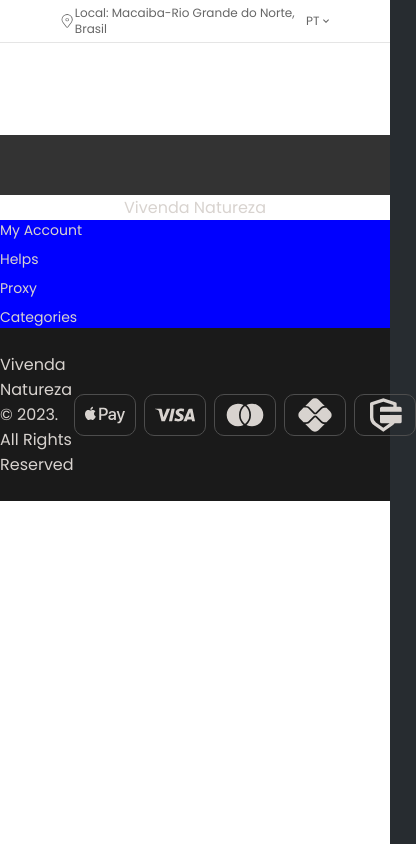
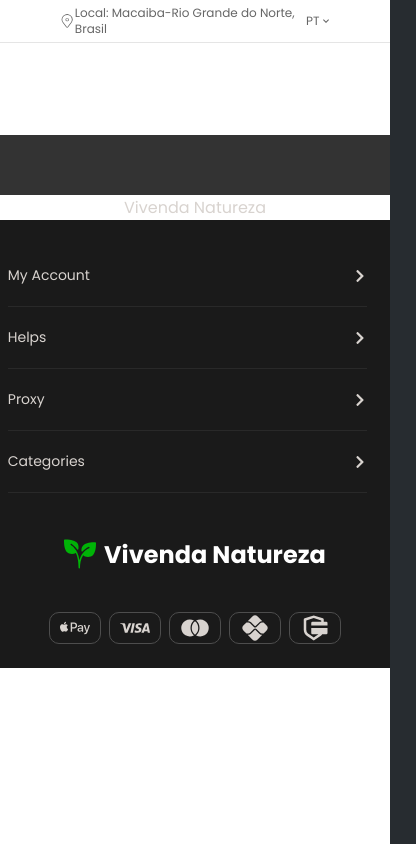
Before and after one commit to AnS-Tech/CORE, a Next.js app: page /homepage in a window 390 px wide. Shown: the whole page, 416 px wide, since content can reach past the window. Built offline with nearby package versions, Linux system fonts and the light colour scheme.

Commit message:
Mobile Main Footer: Menu pronto, falta as opções do menu. Mobile DownFooter: Ajustes de posicionamento quando a tela ficar menor. (@media)

```diff
--- a/src/components/Footer/sections/DownFooter/index.tsx
+++ b/src/components/Footer/sections/DownFooter/index.tsx
@@ -6,11 +6,13 @@ import {
   RiSecurePaymentFill,
 } from "react-icons/ri";
 import { DownFooterStyled, PaymentContainer } from "./styles";
+import { Logo } from "src/components/Logo";
 
 export const DownFooter = () => {
   return (
     <DownFooterStyled>
       <span>Vivenda Natureza © 2023. All Rights Reserved</span>
+      <Logo />
       <PaymentContainer>
         <FaApplePay />
         <RiVisaLine />
--- a/src/components/Footer/sections/DownFooter/styles.ts
+++ b/src/components/Footer/sections/DownFooter/styles.ts
@@ -2,12 +2,31 @@ import { colors } from "src/styles/tokens";
 import styled from "styled-components";
 
 export const DownFooterStyled = styled.div`
-  width: inherit;
-  padding: 24px 2%;
+  width: 96%;
+  max-width: 1320px;
+  padding: 24px 0;
 
   display: flex;
+  flex-flow: wrap;
   justify-content: space-between;
   align-items: center;
+
+  #logo {
+    display: none;
+  }
+
+  @media (max-width: 730px) {
+    justify-content: center;
+    gap: 20px;
+
+    #logo {
+      display: flex;
+    }
+
+    span {
+      display: none;
+    }
+  }
 `;
 
 export const PaymentContainer = styled.div`
@@ -20,4 +39,10 @@ export const PaymentContainer = styled.div`
     border: 1px solid ${colors.grayScale700};
     border-radius: 10px;
   }
+
+  @media (max-width: 500px) {
+    font-size: 30px;
+    flex-wrap: wrap;
+    justify-content: center;
+  }
 `;
--- a/src/components/Footer/sections/MainFooter/content.tsx
+++ b/src/components/Footer/sections/MainFooter/content.tsx
@@ -1,9 +1,9 @@
 import Link from "next/link";
-import { ContentMainFooter, MainContentFooter } from "./styles";
+import { ContentMainFooter, ContentFooter } from "./styles";
 
 export const MainContent = (content) => {
   return (
-    <MainContentFooter key={content.index}>
+    <ContentFooter key={content.index}>
       <h5>{content.title}</h5>
       <ContentMainFooter>
         <Link href="/">{content.link1}</Link>
@@ -17,6 +17,6 @@ export const MainContent = (content) => {
       <ContentMainFooter>
         <Link href="/">{content.link4}</Link>
       </ContentMainFooter>
-    </MainContentFooter>
+    </ContentFooter>
   );
 };
--- a/src/components/Footer/sections/MainFooter/styles.ts
+++ b/src/components/Footer/sections/MainFooter/styles.ts
@@ -1,9 +1,9 @@
 import styled from "styled-components";
 
 export const MainFooterStyled = styled.div`
+  width: 96%;
   max-width: 1320px;
-  width: inherit;
-  padding: 60px 2% 60px 2%;
+  /* padding: 60px 2% 60px 2%; */
 
   display: flex;
   justify-content: space-between;
@@ -11,14 +11,22 @@ export const MainFooterStyled = styled.div`
 
 export const MainContentFooter = styled.div`
   display: flex;
-  flex: 340px;
+  max-width: 340px;
   flex-direction: column;
   justify-content: center;
   align-items: start;
   gap: 16px;
 `;
 
-export const ContentMainFooter = styled.span`
+export const ContentFooter = styled.div`
+  display: flex;
+  flex-direction: column;
+  justify-content: center;
+  align-items: start;
+  gap: 16px;
+`;
+
+export const ContentMainFooter = styled.div`
   font-size: 14px;
   line-height: 21px;
 
--- a/src/components/Footer/sections/MobileMainFooter/index.tsx
+++ b/src/components/Footer/sections/MobileMainFooter/index.tsx
@@ -1,25 +1,34 @@
 import Link from "next/link";
-import { MobileMainFooterStyled } from "./styles";
+import { LineBorder, MobileMainFooterStyled } from "./styles";
 import { ContentMainFooter } from "../MainFooter/styles";
+import { FaChevronRight } from "react-icons/fa";
 
 export const MobileMainFooter = () => {
   return (
     <MobileMainFooterStyled>
       <ContentMainFooter>
         <Link href="/">My Account</Link>
+        <FaChevronRight />
       </ContentMainFooter>
+      <LineBorder />
 
       <ContentMainFooter>
         <Link href="/">Helps</Link>
+        <FaChevronRight />
       </ContentMainFooter>
+      <LineBorder />
 
       <ContentMainFooter>
         <Link href="/">Proxy</Link>
+        <FaChevronRight />
       </ContentMainFooter>
+      <LineBorder />
 
       <ContentMainFooter>
         <Link href="/">Categories</Link>
+        <FaChevronRight />
       </ContentMainFooter>
+      <LineBorder />
     </MobileMainFooterStyled>
   );
 };
--- a/src/components/Footer/sections/MobileMainFooter/styles.ts
+++ b/src/components/Footer/sections/MobileMainFooter/styles.ts
@@ -1,15 +1,28 @@
 import styled from "styled-components";
 
 export const MobileMainFooterStyled = styled.section`
-  width: inherit;
+  width: 96%;
+  padding-top: 45px;
 
   display: flex;
   flex-direction: column;
   justify-content: center;
-  align-items: start;
-  gap: 8px;
+  align-items: stretch;
+  gap: 20px;
 
-  background-color: blue;
+  div {
+    width: inherit;
+
+    display: flex;
+    justify-content: space-between;
+    align-items: center;
+
+    font-style: bold;
+  }
 `;
 
-export const WrapperContentMobile = styled.div``;
+export const LineBorder = styled.span`
+  width: 96%;
+  border-bottom: 0.1px solid #ababab;
+  opacity: 0.1;
+`;
--- a/src/components/Logo/index.tsx
+++ b/src/components/Logo/index.tsx
@@ -4,7 +4,7 @@ import logoPlant from "../../styles/svgs/plantLogo.svg";
 
 export const Logo = () => {
   return (
-    <LogoStyled>
+    <LogoStyled id="logo">
       <Image src={logoPlant} width={32} height={32} alt="plant image" />
       <TextLogo>Vivenda Natureza</TextLogo>
     </LogoStyled>
```
